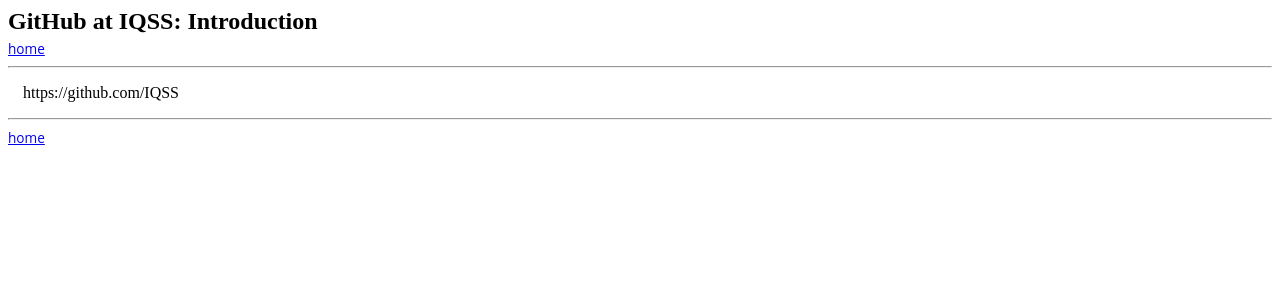
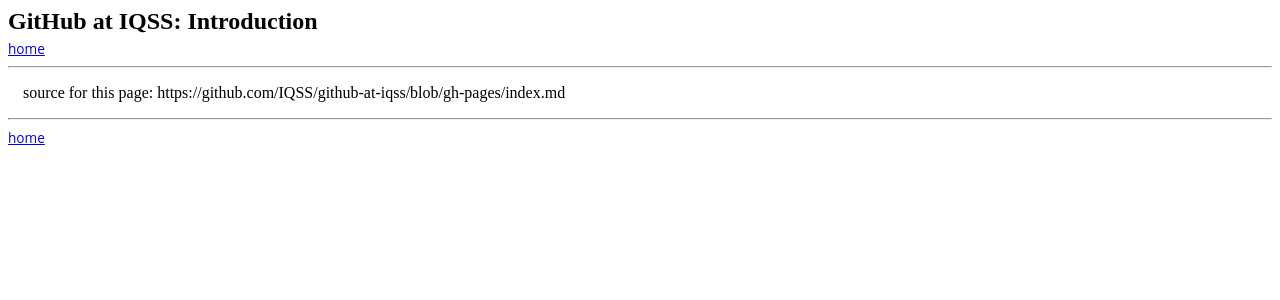
Before and after one commit to IQSS/github-at-iqss, a Jekyll site: the page built from index.md, in a window 1280 px wide. Shown: the top 300 px of the page. Built offline with Jekyll 4.4.1, drawn with Linux system fonts in a browser that asks for light colours; Markdown is read by kramdown in place of the engine named in the settings.

Commit message:
link to source for this page

```diff
--- a/index.md
+++ b/index.md
@@ -2,4 +2,4 @@
 layout: default
 title: Introduction
 ---
-https://github.com/IQSS
+source for this page: https://github.com/IQSS/github-at-iqss/blob/gh-pages/index.md
```
